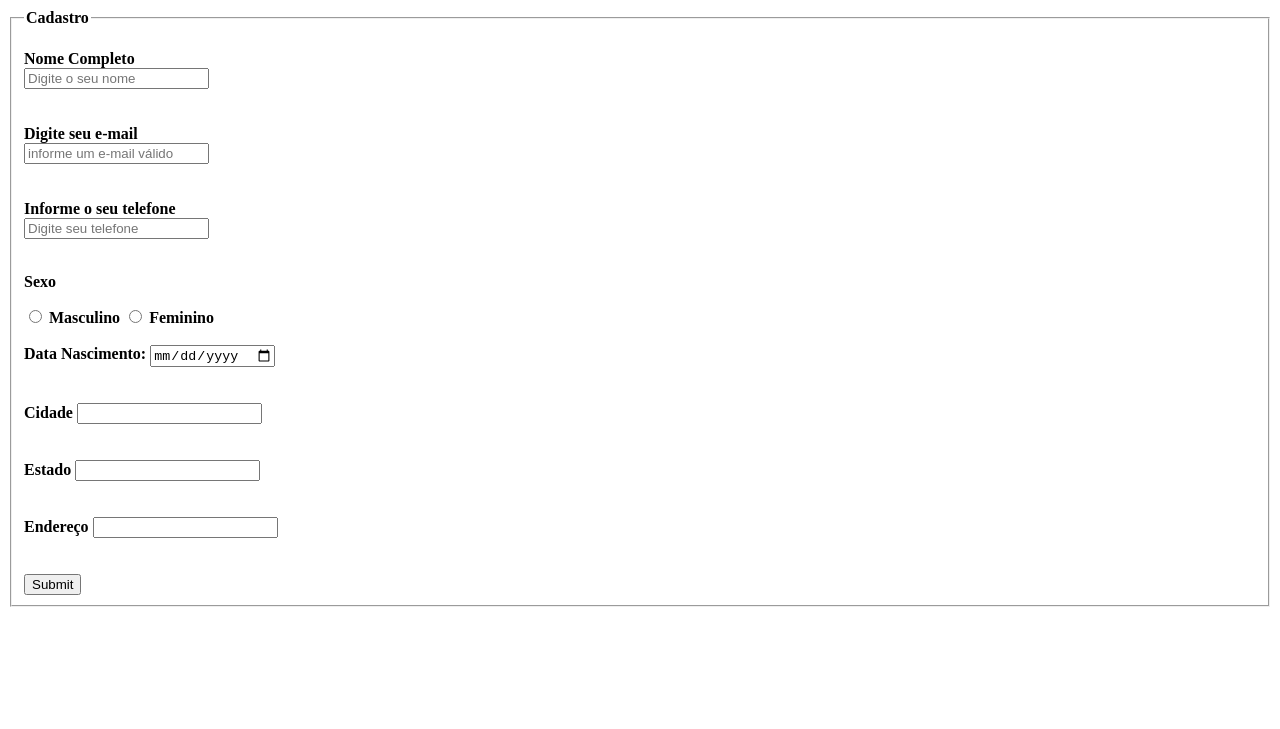
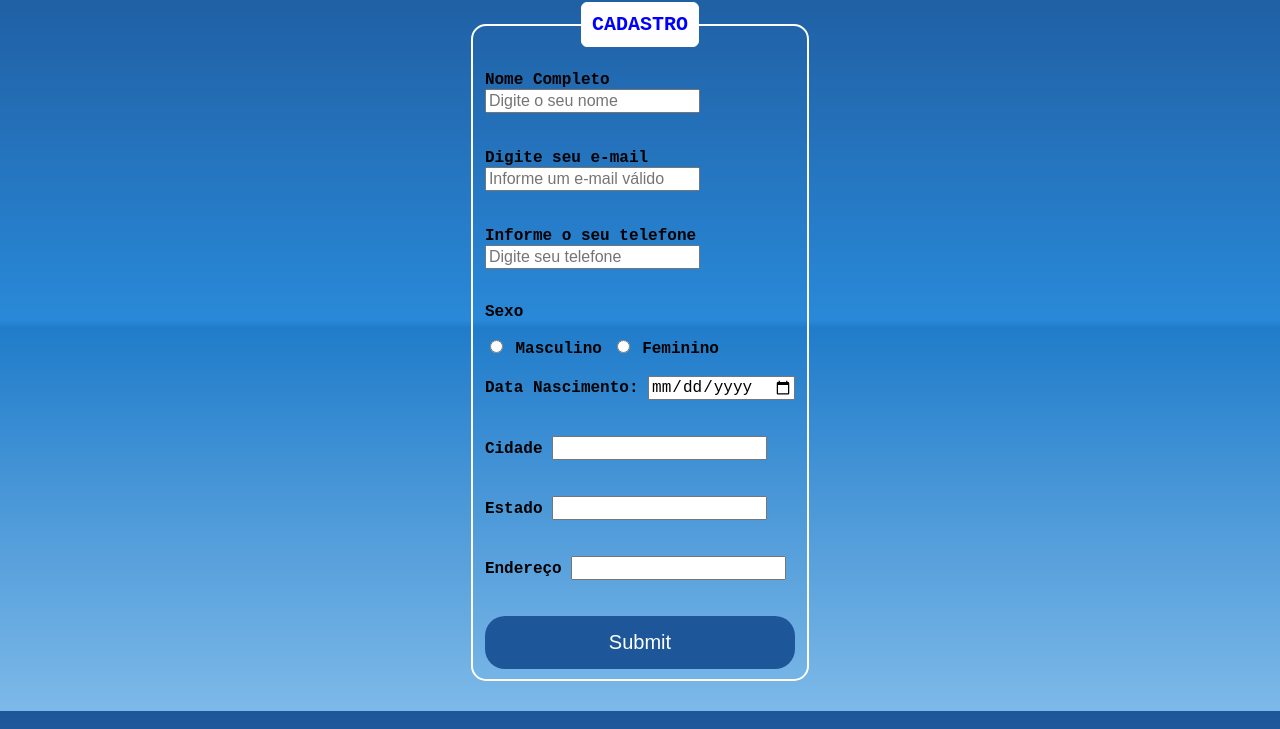
Before and after one commit to anunciacaosilas/projeto-final-formulario, a plain HTML site: page index.html in a window 1280 px wide. Shown: the part 71-800 px from the top of the page. Drawn offline with Linux system fonts and the light colour scheme; the site is published under a folder, as on GitHub Pages, so addresses that start at the root find nothing.

Commit message:
Removi a barra da pasta css

```diff
--- a/index.html
+++ b/index.html
@@ -3,7 +3,7 @@
 <head>
   <meta charset="UTF-8">
   <meta name="viewport" content="width=device-width, initial-scale=1.0">
-  <link rel="stylesheet" href="/css/index.css">
+  <link rel="stylesheet" href="css/index.css">
   <title>Formulario</title>
   <h1>Formulario de Cadastro</h1>
 </head>
@@ -24,7 +24,7 @@
         <div class="inputBox">
           <label for="nome"><b>Digite seu e-mail</b></label>
           <br>
-          <input placeholder="informe um e-mail válido" pattern="([a-zA-Z0-9_.+-]+@[a-zA-Z0-9-]+\.[a-zA-Z0-9-.]+$)" type="email" name="email" id="email" class="email" required>
+          <input placeholder="Informe um e-mail válido" pattern="([a-zA-Z0-9_.+-]+@[a-zA-Z0-9-]+\.[a-zA-Z0-9-.]+$)" type="email" name="email" id="email" class="email" required>
         </div>
         <br><br>
 
```
